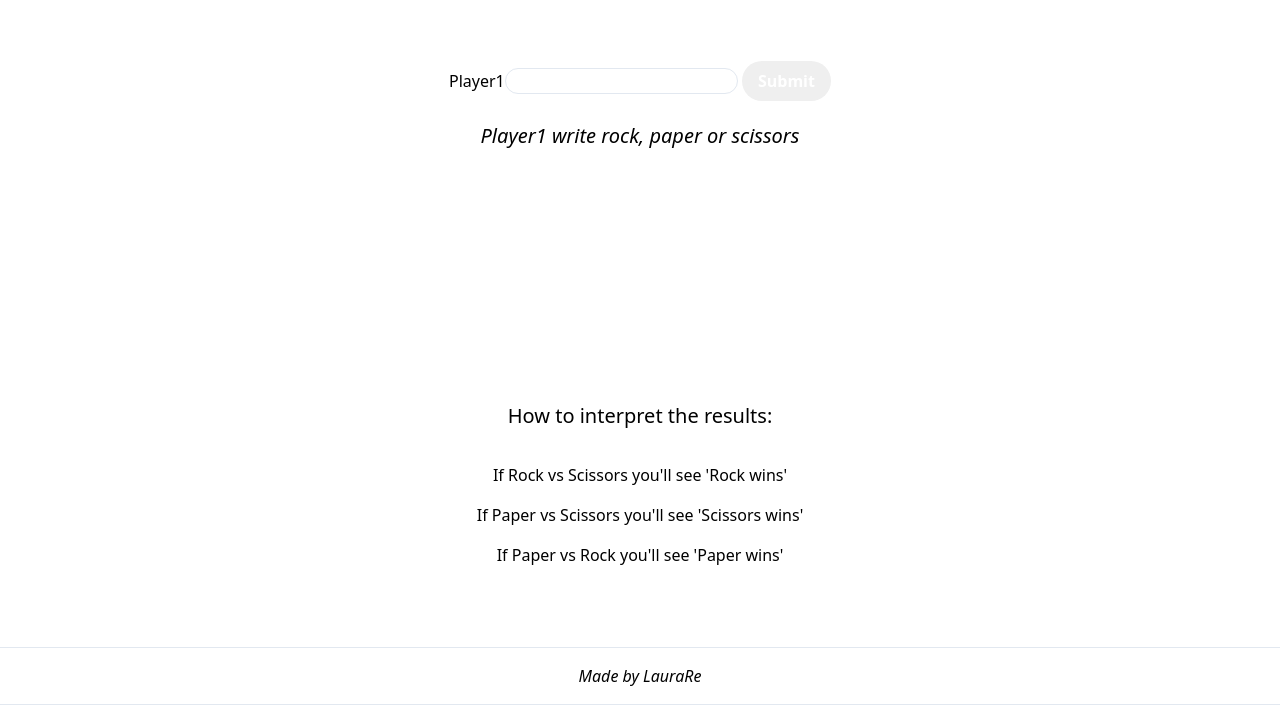
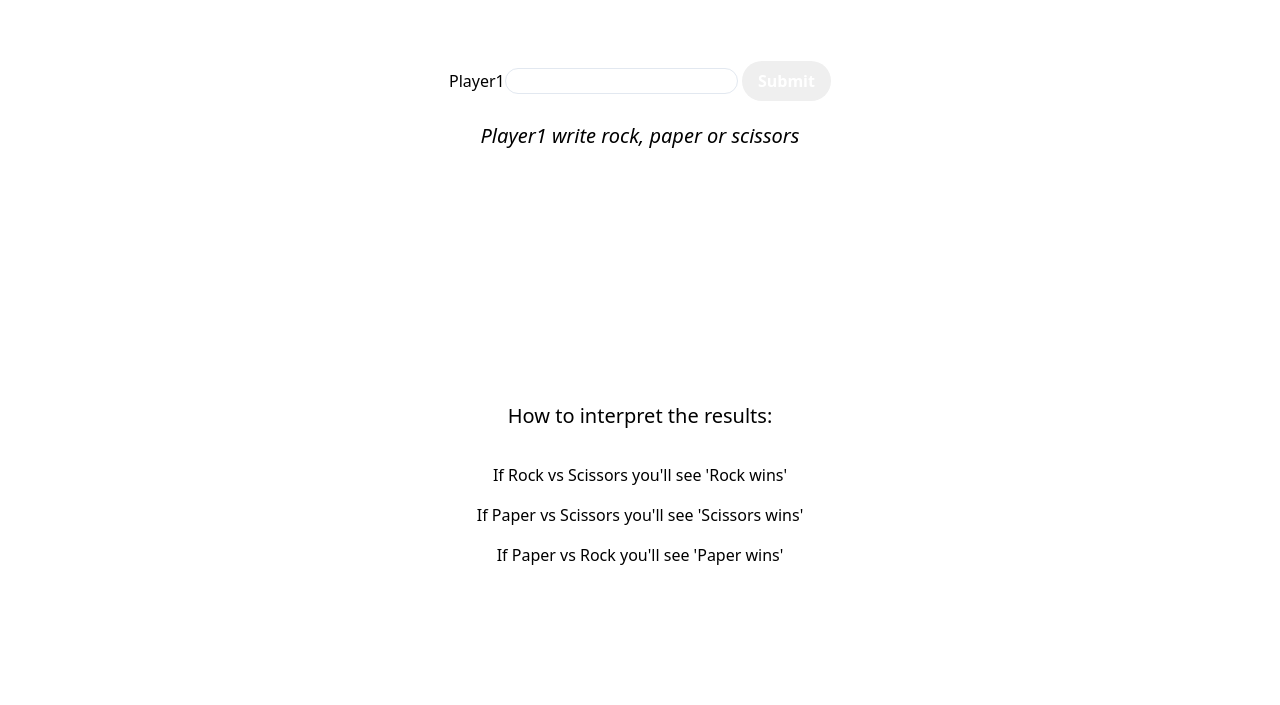
Before and after one commit to LauraRe/rps_challenge, a website: page twoPlayers.html in a window 1280 px wide. Shown: the part 638-1343 px from the top of the page. After the commit the page ends 1285 px from the top, so only its background shows below. Drawn offline with nearby package versions, Linux system fonts and the light colour scheme.

Commit message:
remove footer from 2-players game page

```diff
--- a/twoPlayers.html
+++ b/twoPlayers.html
@@ -44,7 +44,6 @@
                 If Paper vs Rock you'll see 'Paper wins'
             </p>
         </div>
-        <footer class="text-center w-full border-grey border-b border-t p-4 text-grey-lighter bg-grey-darker italic pin-b absolute">Made by LauraRe</footer>
     </div>
     <script src="./src/js/rps.js"></script>
     <script>
```
